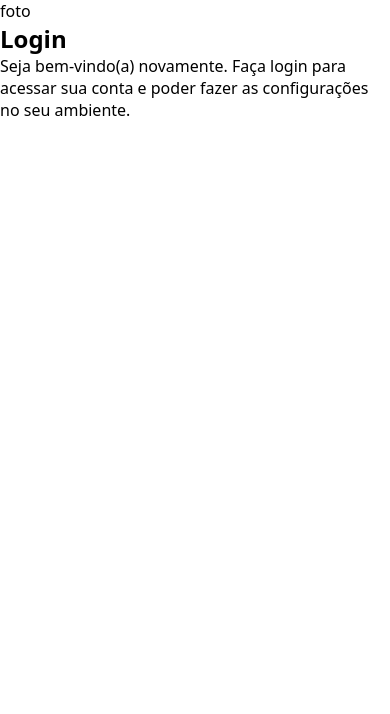
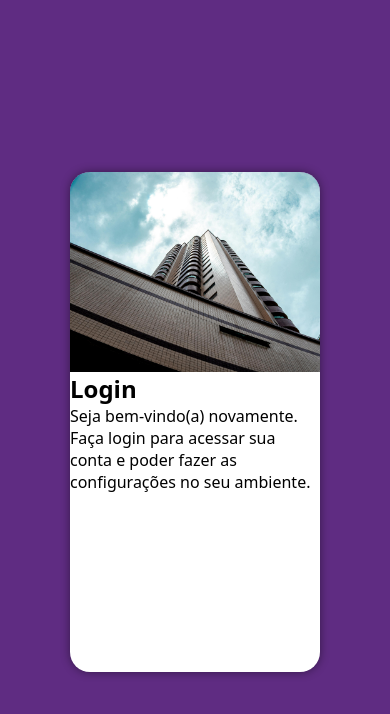
Before and after one commit to RogerioFarias/projeto-login, a plain HTML site: page index.html in a window 390 px wide. Drawn offline with Linux system fonts and the light colour scheme.

Commit message:
mobile firt

```diff
--- a/estilos/style.css
+++ b/estilos/style.css
@@ -11,3 +11,36 @@ Lilas: #5f2c82
     margin: 0px;
     box-sizing: border-box;
 }
+
+body, html {
+    background-color: #5f2c82;
+    height: 100vh;
+    width: 100vw;
+}
+
+main {
+    height: 100vh;
+    width: 100vw;
+    position: relative;
+}
+
+section#login {
+    position: absolute;
+    top: 50%;
+    left: 50%;
+    transform: translate(-50%, -50%);
+    overflow: hidden;
+
+    background-color: white;
+    width: 250px;
+    height: 500px;
+    border-radius: 20px;
+    box-shadow: 0px 0px 10px rgba(0, 0, 0, 0.447);
+}
+
+section#login > div#imagem {
+    background: #5f2c82 url(../imagens/tela.jpg) no-repeat;
+    background-size: cover;
+    background-position: left bottom;
+    height: 200px;
+}
--- a/index.html
+++ b/index.html
@@ -10,7 +10,7 @@
     <main>
         <section id="login">
             <div id="imagem">
-                foto
+
             </div>
             <div id="formulario">
                 <h1>Login</h1>
```
